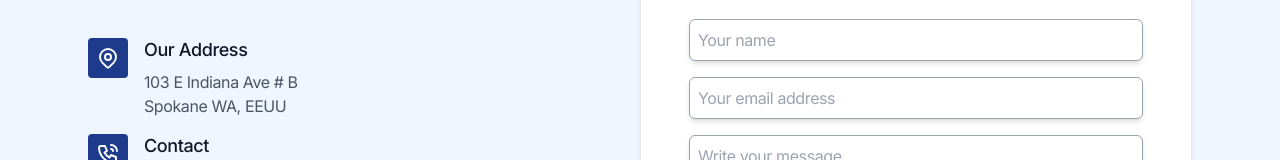
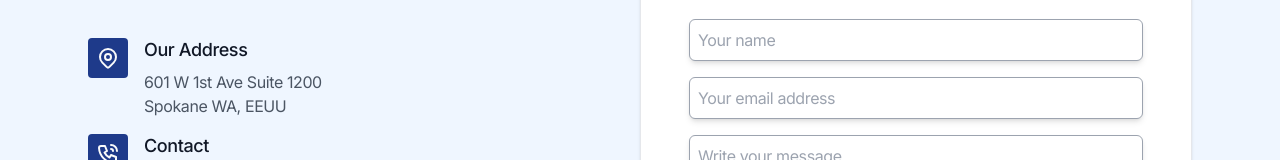
Before and after one commit to webDesignMumeishon/spokane-roofing, a Next.js app: page / in a window 1280 px wide. Shown: the part 4791-4951 px from the top of the page. Built offline with nearby package versions, Linux system fonts and the light colour scheme.

Commit message:
add address

```diff
--- a/src/content/privacy/privacy.md
+++ b/src/content/privacy/privacy.md
@@ -46,4 +46,4 @@ If you have any questions or concerns about these Terms and Conditions, please c
 Spokane Roofing
 Phone: (509) 294-3442
 Email: info@spokane-realtors.com
-Address: 103 E Indiana Ave # B
+Address: 601 W 1st Ave Suite 1200
--- a/src/content/terms/terms.md
+++ b/src/content/terms/terms.md
@@ -33,4 +33,4 @@ If you have any questions or concerns about these Terms and Conditions, please c
 Spokane Roofing
 Phone: (509) 294-3442
 Email: info@spokane-Roofing.com
-Address: 103 E Indiana Ave # B
+Address: 601 W 1st Ave Suite 1200
--- a/src/shared/data/global.data.tsx
+++ b/src/shared/data/global.data.tsx
@@ -9,7 +9,8 @@ import {
 import { AnnouncementProps, FooterProps, HeaderProps } from '../types';
 
 export const websiteData = {
-  phone: '(509) 294-3442'
+  phone: '(509) 294-3442',
+  address: '601 W 1st Ave Suite 1200'
 }
 
 // Announcement data
--- a/src/shared/data/pages/home.data.tsx
+++ b/src/shared/data/pages/home.data.tsx
@@ -611,7 +611,7 @@ export const contactHome: ContactProps = {
   items: [
     {
       title: 'Our Address',
-      description: ['103 E Indiana Ave # B', 'Spokane WA, EEUU'],
+      description: ['601 W 1st Ave Suite 1200', 'Spokane WA, EEUU'],
       icon: IconMapPin,
     },
     {
```
